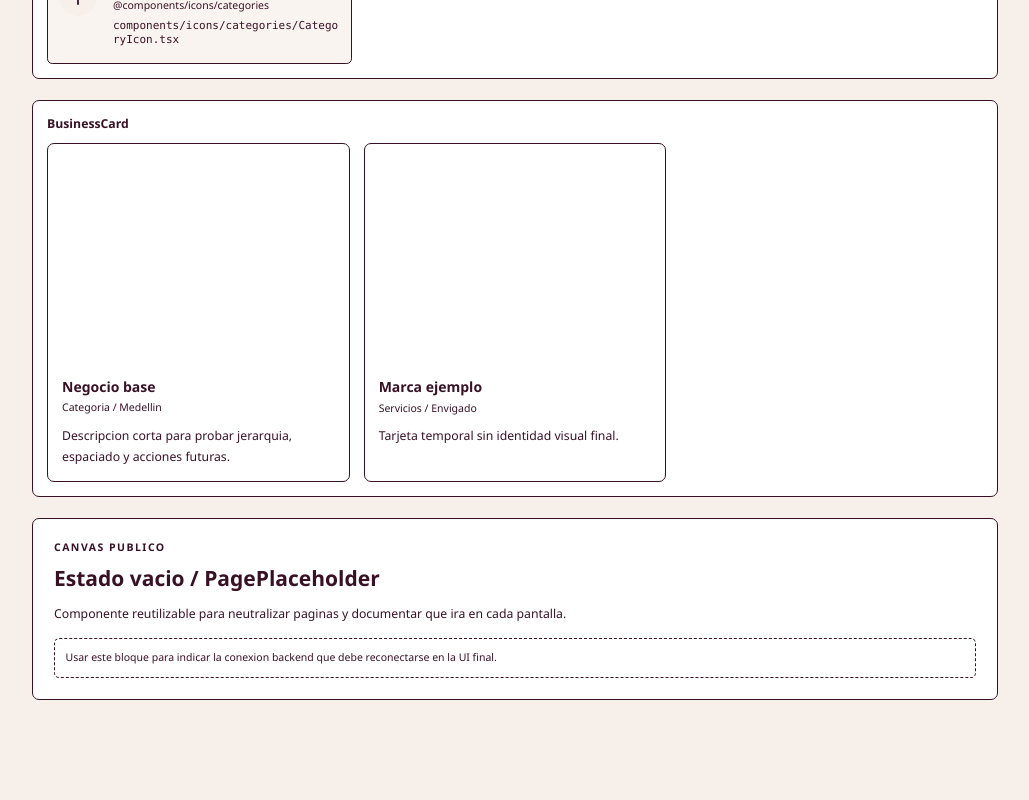
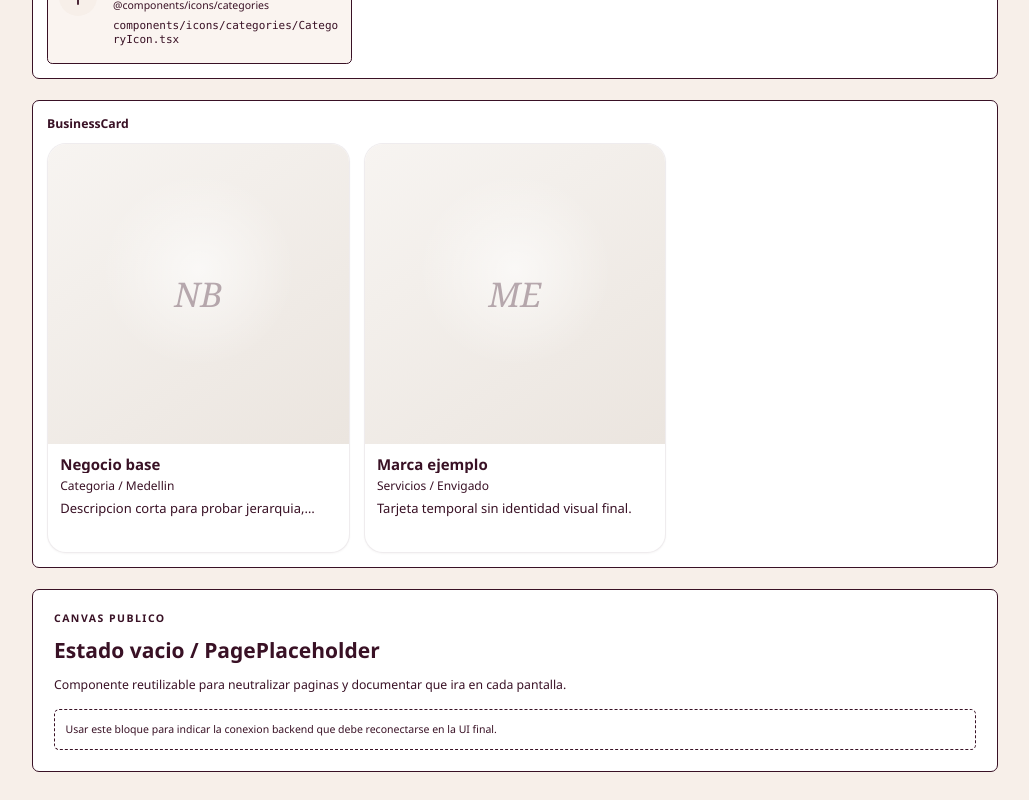
Before and after one commit to SailBliss/sw_master, a Next.js app: page /dev/components in a window 1280 px wide. Shown: the part 1027-1827 px from the top of the page, without its empty margins (125-1154 px from the left). Before the commit the page ends 1755 px from the top, so only its background shows below. Built offline with nearby package versions, Linux system fonts and the light colour scheme; no server answers.

Commit message:
Rediseña card compacta del directorio publico

```diff
--- a/app/page.tsx
+++ b/app/page.tsx
@@ -76,6 +76,9 @@ export default async function HomePage({ searchParams }: { searchParams: SearchP
                 category={profile.category ?? undefined}
                 city={profile.city ?? undefined}
                 description={profile.description ?? undefined}
+                imageUrl={profile.directory_image_path ?? undefined}
+                slug={profile.slug}
+                isVerified={profile.is_verified}
               />
             ))}
           </div>
--- a/src/components/public/cards/BusinessCard.tsx
+++ b/src/components/public/cards/BusinessCard.tsx
@@ -1,21 +1,95 @@
+import Image from 'next/image'
+import Link from 'next/link'
+
 type BusinessCardProps = {
   name: string
   category?: string
   city?: string
   description?: string
+  imageUrl?: string
+  slug?: string
+  isVerified?: boolean
 }
 
-export function BusinessCard({ name, category, city, description }: BusinessCardProps) {
-  return (
-    <article className="rounded-lg border border-[--sw-line] bg-sw-paper p-4">
-      <div className="mb-4 aspect-[4/3] rounded-md bg-[--bg-alt]" aria-hidden="true" />
-      <h3 className="text-base font-semibold text-[--fg]">{name}</h3>
-      {(category || city) && (
-        <p className="mt-1 text-xs text-[--fg-3]">
-          {[category, city].filter(Boolean).join(' / ')}
-        </p>
-      )}
-      {description && <p className="mt-3 text-sm leading-6 text-[--fg-2]">{description}</p>}
+function getInitials(name: string): string {
+  return name
+    .trim()
+    .split(/\s+/)
+    .slice(0, 2)
+    .map((word) => word[0])
+    .join('')
+    .toUpperCase()
+}
+
+export function BusinessCard({
+  name,
+  category,
+  city,
+  description,
+  imageUrl,
+  slug,
+  isVerified = false,
+}: BusinessCardProps) {
+  const initials = getInitials(name)
+  const href = slug ? `/${slug}` : undefined
+  const meta = [category, city].filter(Boolean).join(' / ')
+
+  const cardContent = (
+    <article className="group flex h-full flex-col overflow-hidden rounded-[19px] border border-[rgba(57,17,37,0.08)] bg-sw-paper shadow-[var(--shadow-xs)] transition duration-200 ease-[var(--ease-out)] hover:-translate-y-0.5 hover:border-[rgba(130,22,65,0.18)] hover:shadow-[var(--shadow-sm)] motion-reduce:transform-none">
+      <div className="relative aspect-square overflow-hidden bg-[#f4f1ee]">
+        {imageUrl ? (
+          <Image
+            src={imageUrl}
+            alt={`Imagen de ${name}`}
+            fill
+            className="object-cover transition duration-300 ease-[var(--ease-out)] group-hover:scale-[1.015] motion-reduce:transform-none"
+            sizes="(max-width: 640px) 100vw, (max-width: 1024px) 50vw, 33vw"
+          />
+        ) : (
+          <div
+            className="flex h-full items-center justify-center bg-[linear-gradient(145deg,#f7f4f1,#ebe5df)]"
+            aria-hidden="true"
+          >
+            <div className="absolute inset-0 bg-[radial-gradient(circle_at_50%_42%,rgba(255,255,255,0.62),transparent_42%)]" />
+            <span className="relative font-serif text-[34px] italic leading-none text-[rgba(57,17,37,0.34)]">
+              {initials}
+            </span>
+          </div>
+        )}
+      </div>
+
+      <div className="flex min-h-[108px] flex-1 flex-col px-3.5 pb-3.5 pt-3">
+        <div className="flex items-start justify-between gap-2">
+          <h3 className="min-w-0 flex-1 text-[15px] font-semibold leading-tight text-[--fg] line-clamp-2">
+            {name}
+          </h3>
+          {isVerified && (
+            <span className="mt-0.5 shrink-0 rounded-full bg-[rgba(130,22,65,0.07)] px-2 py-0.5 text-[10px] font-semibold leading-none text-[--accent]">
+              SW
+            </span>
+          )}
+        </div>
+
+        {meta && <p className="mt-1 text-[12px] leading-5 text-[--fg-3]">{meta}</p>}
+
+        {description && (
+          <p className="mt-1.5 line-clamp-1 text-[13px] leading-5 text-[--fg-2]">{description}</p>
+        )}
+      </div>
     </article>
   )
+
+  if (!href) {
+    return cardContent
+  }
+
+  return (
+    <Link
+      href={href}
+      className="block h-full rounded-[19px] focus-visible:outline focus-visible:outline-2 focus-visible:outline-offset-4 focus-visible:outline-[rgba(130,22,65,0.28)]"
+      aria-label={`Ver perfil de ${name}`}
+    >
+      {cardContent}
+    </Link>
+  )
 }
```
